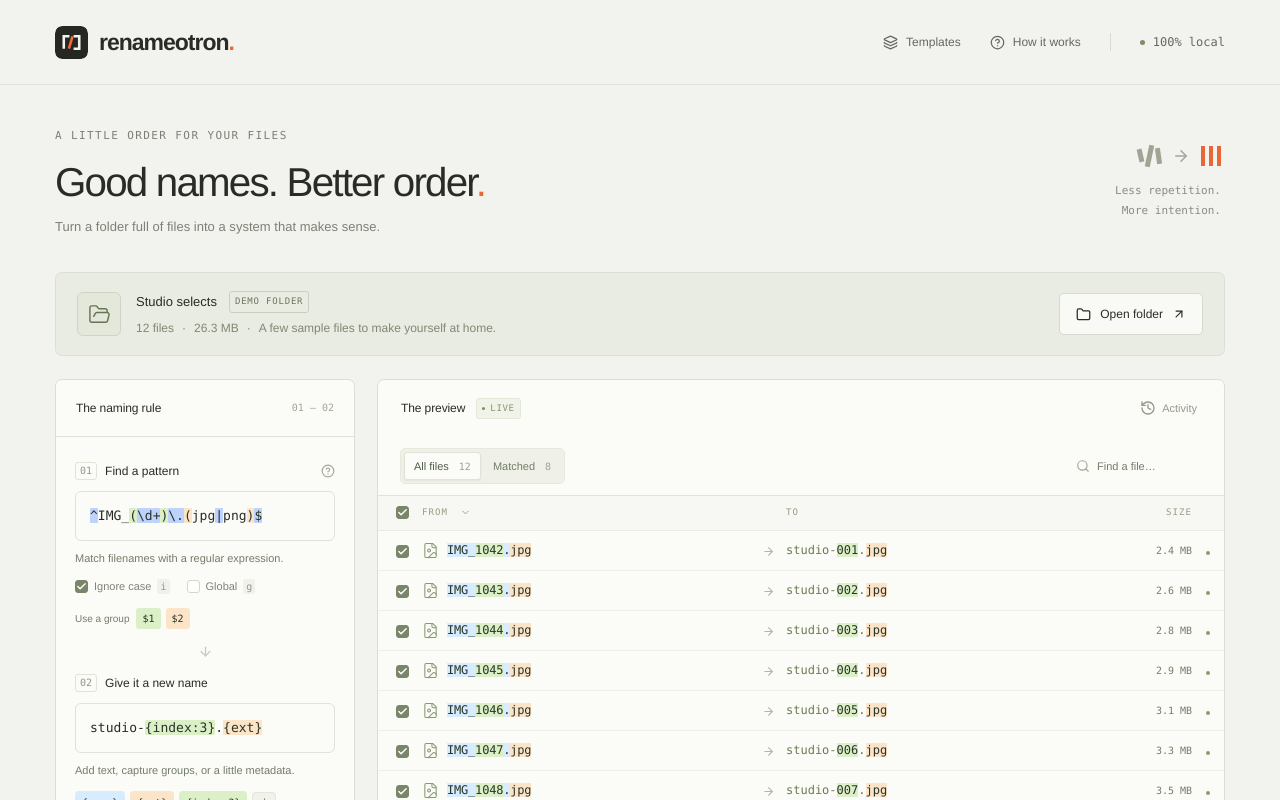
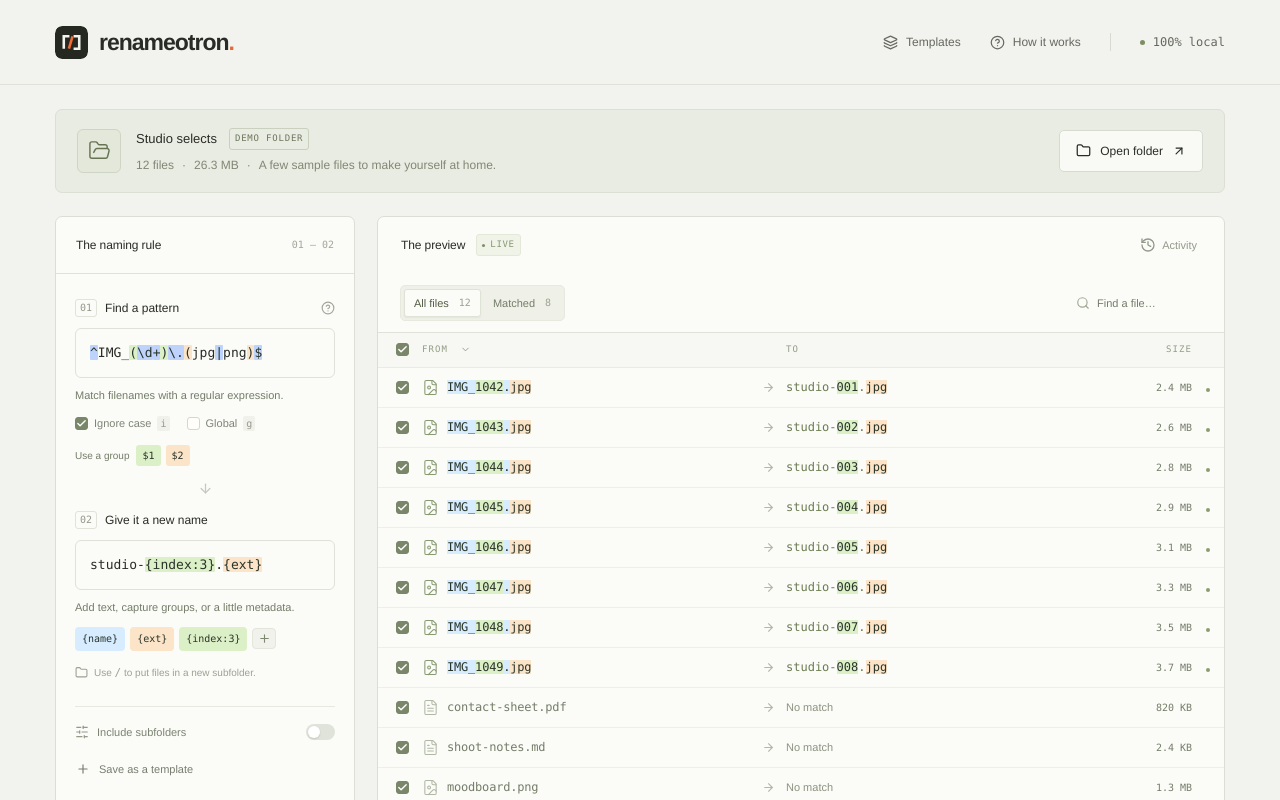
Before and after one commit to FrediBach/renameotron, a React (Vite) app: page / in a window 1280 px wide. Shown: the top 800 px of the page. Built offline with nearby package versions, Linux system fonts and the light colour scheme.

Commit message:
Remove unnecessary marketing text

```diff
--- a/src/App.tsx
+++ b/src/App.tsx
@@ -169,12 +169,7 @@ export default function App() {
       <nav aria-label="Main navigation"><button onClick={() => setModal('templates')}><Layers3 size={15} />Templates</button><button onClick={() => setModal('guide')}><CircleHelp size={15} />How it works</button><span className="header-divider" /><span className="local-label"><span className="status-dot" />100% local</span></nav>
     </header>
 
-    <main>
-      <section className="intro">
-        <div><p className="eyebrow">A LITTLE ORDER FOR YOUR FILES</p><h1>Good names. Better order<span>.</span></h1><p className="intro-description">Turn a folder full of files into a system that makes sense.</p></div>
-        <div className="intro-note"><div className="order-mark" aria-hidden="true"><span /><span /><span /><ArrowRight size={18} /><i /><i /><i /></div><span>Less repetition.<br />More intention.</span></div>
-      </section>
-
+    <main aria-label="Batch rename files">
       <section className="folder-bar" aria-label="Selected folder">
         <div className="folder-symbol"><FolderOpen size={23} strokeWidth={1.5} /></div>
         <div className="folder-details"><div><h2>{demo ? 'Studio selects' : directory.name}</h2>{demo && <span className="demo-badge">DEMO FOLDER</span>}</div><p>{files.length} files <span>·</span> {formatBytes(totalSize)} <span>·</span> {demo ? 'A few sample files to make yourself at home.' : 'Connected to your device'}</p></div>
--- a/src/index.css
+++ b/src/index.css
@@ -46,21 +46,8 @@ code { font-family: var(--mono); }
 .header-divider { width: 1px; height: 18px; background: #d8dad1; }
 .local-label { display: inline-flex; align-items: center; gap: 8px; font-family: var(--mono); font-size: 12px; color: #64695e; }
 .status-dot, .ready-dot, .neutral-dot { display: inline-block; width: 5px; height: 5px; border-radius: 50%; background: #7e8e63; flex-shrink: 0; }
-main { padding: 0 55px; }
-.intro { display: flex; align-items: center; justify-content: space-between; padding: 43px 0 36px; }
+main { padding: 24px 55px 0; }
 .eyebrow { font-family: var(--mono); font-size: 11px; letter-spacing: 1.4px; font-weight: 500; color: #7c8075; margin: 0 0 14px; }
-h1 { font-size: clamp(30px, 3.15vw, 44px); letter-spacing: -1.8px; line-height: 1.15; margin: 0 0 12px; font-weight: 500; }
-h1 > span { color: var(--accent); }
-.intro-description { font-size: 13px; color: #7c8075; margin: 0; letter-spacing: .02px; }
-.intro-note { display: flex; flex-direction: column; gap: 13px; padding-right: 4px; align-items: flex-end; }
-.intro-note > span { text-align: right; font-family: var(--mono); font-size: 11px; line-height: 1.8; color: #8a8d83; }
-.order-mark { display: flex; align-items: center; gap: 4px; height: 24px; }
-.order-mark span, .order-mark i { width: 5px; height: 22px; background: #a0a494; display: inline-block; }
-.order-mark span:nth-child(1) { height: 13px; transform: rotate(-13deg); }
-.order-mark span:nth-child(2) { height: 22px; transform: rotate(12deg); }
-.order-mark span:nth-child(3) { height: 16px; transform: rotate(-8deg); }
-.order-mark svg { color: #a3a69b; margin: 0 7px; }
-.order-mark i { background: var(--accent); height: 20px; width: 4px; }
 .folder-bar { display: flex; align-items: center; gap: 15px; border: 1px solid #dcdfd4; border-radius: 7px; background: #e9ece2; padding: 18px 21px; margin-bottom: 23px; }
 .folder-symbol { width: 44px; height: 44px; display: grid; place-items: center; border: 1px solid #cfd5c5; border-radius: 6px; background: #e3e8da; color: #687354; }
 .folder-details { min-width: 0; flex: 1; }
@@ -270,7 +257,6 @@ h1 > span { color: var(--accent); }
 @media (min-width: 1440px) {
   .workspace { grid-template-columns: 320px minmax(0, 1fr); gap: 26px; }
   .site-header { height: 94px; }
-  .intro { padding-top: 48px; padding-bottom: 42px; }
   .file-table td { height: 42px; }
   .file-table-scroll { max-height: 590px; }
   .preview-panel { min-height: 716px; }
@@ -279,7 +265,7 @@ h1 > span { color: var(--accent); }
 }
 @media (max-width: 1100px) {
   .site-header { padding: 0 30px; }
-  main { padding: 0 30px; }
+  main { padding: 24px 30px 0; }
   .site-footer { margin: 0 30px; }
   .workspace { grid-template-columns: 280px minmax(0, 1fr); gap: 17px; }
   .file-table .size-cell { display: none; }
@@ -319,12 +305,8 @@ h1 > span { color: var(--accent); }
   .site-header nav button { font-size: 0; }
   .site-header nav button svg { width: 17px; height: 17px; }
   .header-divider, .local-label { display: none; }
-  main { padding: 0 18px; }
-  .intro { padding: 30px 0 27px; }
+  main { padding: 20px 18px 0; }
   .eyebrow { font-size: 10px; letter-spacing: 1px; }
-  h1 { font-size: 30px; letter-spacing: -1.2px; max-width: 320px; }
-  .intro-description { font-size: 12px; max-width: 260px; line-height: 1.7; }
-  .intro-note { display: none; }
   .folder-bar { padding: 15px; flex-wrap: wrap; gap: 12px; }
   .folder-details > div { gap: 8px; }
   .folder-details p { display: block; font-size: 11px; line-height: 1.7; }
```
